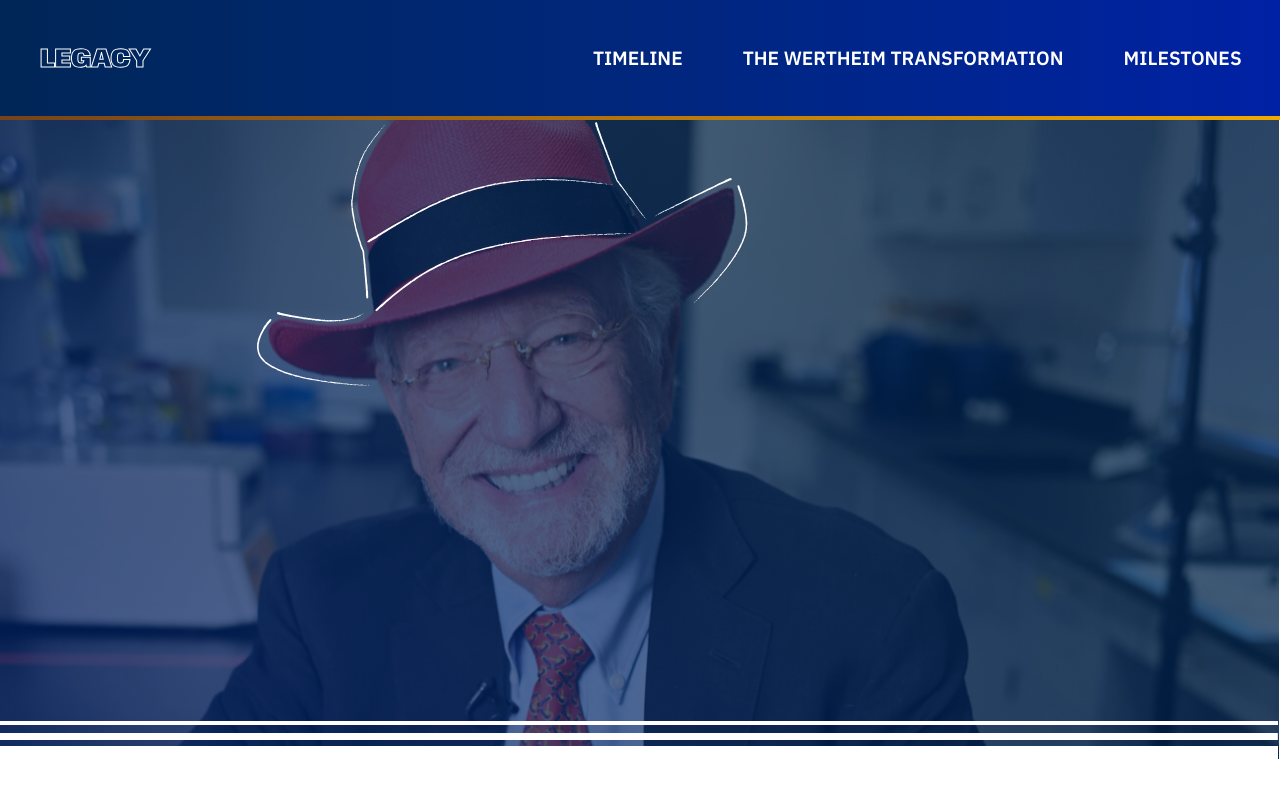
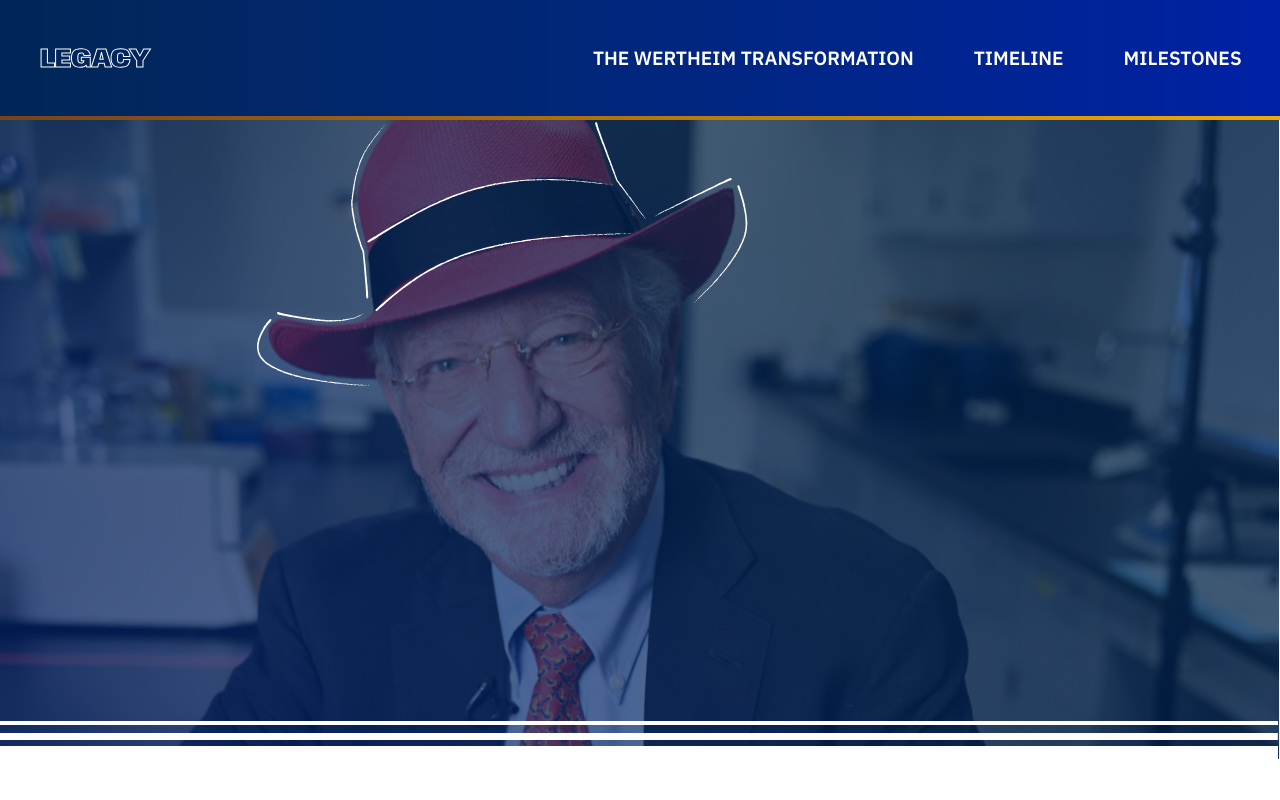
Before and after one commit to The-Agency-at-UF/college-of-engineering-microsite, a Next.js app in the folder coe/: page /herbie in a window 1280 px wide. Shown: the top 800 px of the page. Built offline with nearby package versions, Linux system fonts and the light colour scheme.

Commit message:
switched tab order (#58)

```diff
--- a/coe/src/app/components/NavBar.tsx
+++ b/coe/src/app/components/NavBar.tsx
@@ -40,11 +40,11 @@ export default function NavBar() {
           text-white font-semibold
           text-[clamp(10px,1.5vw,24px)]">
 
+          <Link href="/herbie" className="hover:text-[#F2A900] transition-colors">
+            THE WERTHEIM TRANSFORMATION
+          </Link>
           <Link href="/timeline" className="hover:text-[#F2A900] transition-colors">
             TIMELINE
-          </Link>
-          <Link href="/herbie" className="hover:text-[#F2A900] transition-colors">
-          THE WERTHEIM TRANSFORMATION
           </Link>
           <Link href="/milestone" className="hover:text-[#F2A900] transition-colors">
           MILESTONES
```
